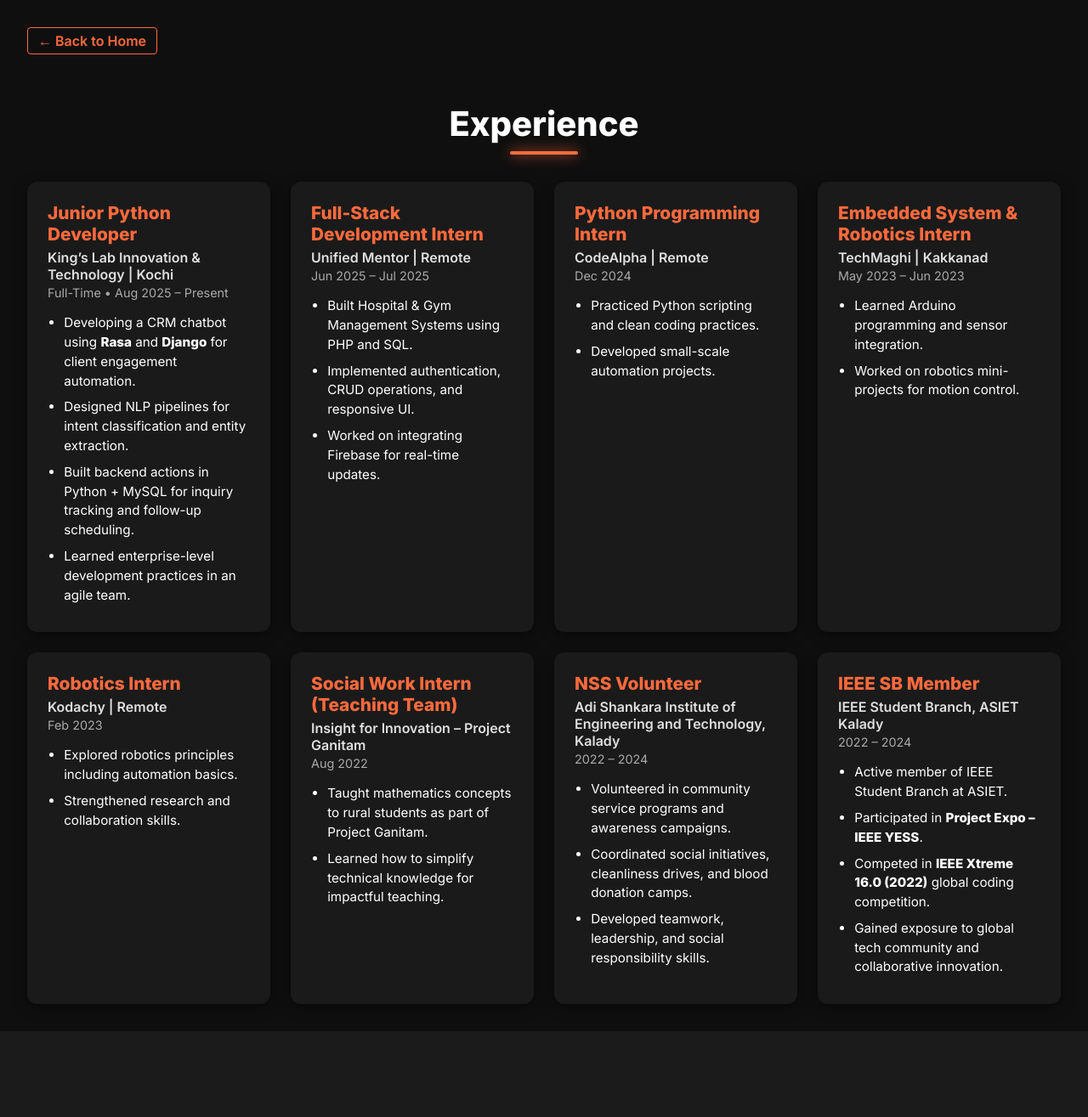
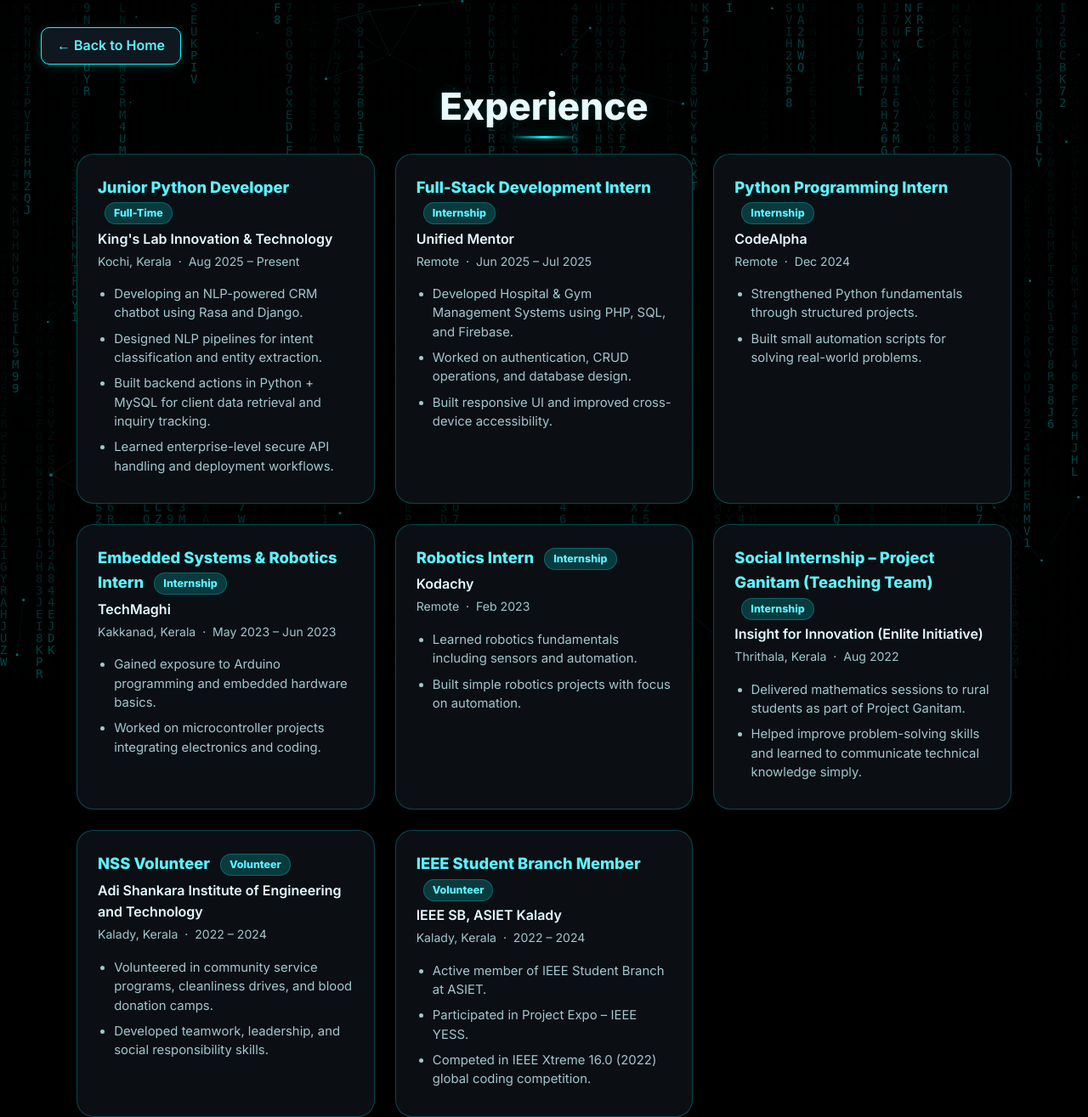
Before and after one commit to addy16-darsh/portfolio, a Flask app: page /experience in a window 1280 px wide. Shown: the whole page at 85% size. Before the commit the page ends 1204 px from the top, so only its background shows below. Run offline with Flask 3, Linux system fonts and the light colour scheme.

Commit message:
Update experience.html for dynamic experience cards
Refactor experience section to use dynamic rendering and improved styling.

```diff
--- a/templates/experience.html
+++ b/templates/experience.html
@@ -2,200 +2,40 @@
 <html lang="en">
 <head>
   <meta charset="UTF-8">
+  <meta name="viewport" content="width=device-width, initial-scale=1.0">
   <title>Experience | Balagopal Portfolio</title>
+  <link rel="stylesheet" href="{{ url_for('static', filename='css/style.css') }}">
   <link href="https://fonts.googleapis.com/css2?family=Inter:wght@400;600;800&display=swap" rel="stylesheet">
   <style>
-    body {
-      font-family: 'Inter', sans-serif;
-      background: #0f0f0f;
-      color: #fff;
-      margin: 0;
-      padding: 2rem;
-    }
-
-    /* Heading with underline glow */
-    h2 {
-  text-align: center;
-  font-size: 2.5rem;
-  color: #fff;
-  margin-bottom: 2rem;
-  position: relative;
-}
-
-h2::after {
-  content: "";
-  display: block;
-  width: 80px;              /* length of underline */
-  height: 4px;              /* thickness */
-  background: #ff6a3d;      /* underline color */
-  margin: 0.5rem auto 0;    /* center align */
-  border-radius: 2px;
-  box-shadow: 0 0 15px #ff6a3d; /* glow effect */
-}
-
-
-    .back-btn {
-      display: inline-block;
-      margin-bottom: 1.5rem;
-      color: #ff6a3d;
-      border: 1px solid #ff6a3d;
-      padding: 5px 12px;
-      border-radius: 4px;
-      text-decoration: none;
-      font-weight: 600;
-    }
-    .back-btn:hover {
-      background: #ff6a3d;
-      color: #fff;
-    }
-
-    .grid {
-      display: grid;
-      grid-template-columns: repeat(auto-fit, minmax(280px, 1fr));
-      gap: 1.5rem;
-    }
-
-    .card {
-      background: #1a1a1a;
-      border-radius: 12px;
-      padding: 1.5rem;
-      box-shadow: 0 4px 15px rgba(0,0,0,0.5);
-      transition: transform 0.2s, box-shadow 0.2s;
-    }
-    .card:hover {
-      transform: scale(1.03);
-      box-shadow: 0 0 15px #ff6a3d;
-    }
-
-    .card h3 {
-      margin-top: 0;
-      margin-bottom: 0.3rem;
-      color: #ff6a3d;
-      font-size: 1.3rem;
-    }
-
-    .company {
-      font-weight: 600;
-      color: #e0e0e0;
-      margin-bottom: 0.2rem;
-    }
-
-    .meta {
-      font-size: 0.9rem;
-      color: #aaa;
-      margin-bottom: 1rem;
-    }
-
-    ul {
-      padding-left: 1.2rem;
-      margin: 0;
-    }
-
-    ul li {
-      margin-bottom: 0.5rem;
-      line-height: 1.5;
-      font-size: 0.95rem;
-    }
+    body { font-family: 'Inter', Arial, sans-serif; background: var(--bg); color: var(--text); margin: 0; padding: 2rem clamp(1rem, 4vw, 3rem); }
   </style>
 </head>
 <body>
-  <a href="{{ url_for('index') }}" class="back-btn">← Back to Home</a>
+  <canvas id="matrix"></canvas>
+  <canvas id="particles"></canvas>
+
+  <a class="back-btn" href="{{ url_for('index') }}">← Back to Home</a>
   <h2>Experience</h2>
 
-  <div class="grid">
-    <!-- Full-Time Job -->
-    <div class="card">
-      <h3>Junior Python Developer</h3>
-      <div class="company">King’s Lab Innovation & Technology | Kochi</div>
-      <div class="meta">Full-Time • Aug 2025 – Present</div>
-      <ul>
-        <li>Developing a CRM chatbot using <b>Rasa</b> and <b>Django</b> for client engagement automation.</li>
-        <li>Designed NLP pipelines for intent classification and entity extraction.</li>
-        <li>Built backend actions in Python + MySQL for inquiry tracking and follow-up scheduling.</li>
-        <li>Learned enterprise-level development practices in an agile team.</li>
-      </ul>
-    </div>
+  <div class="experience-grid">
+    {% for exp in experiences %}
+      <div class="exp-card">
+        <div class="role">
+          {{ exp.role }}
+          <span class="type-badge">{{ exp.type }}</span>
+        </div>
+        <div class="company">{{ exp.company }}</div>
+        <div class="meta">{{ exp.location }} &nbsp;·&nbsp; {{ exp.duration }}</div>
+        <ul>
+          {% for detail in exp.details %}
+            <li>{{ detail }}</li>
+          {% endfor %}
+        </ul>
+      </div>
+    {% endfor %}
+  </div>
 
-    <!-- Internship: Unified Mentor -->
-    <div class="card">
-      <h3>Full-Stack Development Intern</h3>
-      <div class="company">Unified Mentor | Remote</div>
-      <div class="meta">Jun 2025 – Jul 2025</div>
-      <ul>
-        <li>Built Hospital & Gym Management Systems using PHP and SQL.</li>
-        <li>Implemented authentication, CRUD operations, and responsive UI.</li>
-        <li>Worked on integrating Firebase for real-time updates.</li>
-      </ul>
-    </div>
-
-    <!-- Internship: CodeAlpha -->
-    <div class="card">
-      <h3>Python Programming Intern</h3>
-      <div class="company">CodeAlpha | Remote</div>
-      <div class="meta">Dec 2024</div>
-      <ul>
-        <li>Practiced Python scripting and clean coding practices.</li>
-        <li>Developed small-scale automation projects.</li>
-      </ul>
-    </div>
-
-    <!-- Internship: TechMaghi -->
-    <div class="card">
-      <h3>Embedded System & Robotics Intern</h3>
-      <div class="company">TechMaghi | Kakkanad</div>
-      <div class="meta">May 2023 – Jun 2023</div>
-      <ul>
-        <li>Learned Arduino programming and sensor integration.</li>
-        <li>Worked on robotics mini-projects for motion control.</li>
-      </ul>
-    </div>
-
-    <!-- Internship: Kodachy -->
-    <div class="card">
-      <h3>Robotics Intern</h3>
-      <div class="company">Kodachy | Remote</div>
-      <div class="meta">Feb 2023</div>
-      <ul>
-        <li>Explored robotics principles including automation basics.</li>
-        <li>Strengthened research and collaboration skills.</li>
-      </ul>
-    </div>
-
-    <!-- Internship: Insight for Innovation -->
-    <div class="card">
-      <h3>Social Work Intern (Teaching Team)</h3>
-      <div class="company">Insight for Innovation – Project Ganitam</div>
-      <div class="meta">Aug 2022</div>
-      <ul>
-        <li>Taught mathematics concepts to rural students as part of Project Ganitam.</li>
-        <li>Learned how to simplify technical knowledge for impactful teaching.</li>
-      </ul>
-    </div>
-
-    <!-- NSS Volunteer -->
-    <div class="card">
-      <h3>NSS Volunteer</h3>
-      <div class="company">Adi Shankara Institute of Engineering and Technology, Kalady</div>
-      <div class="meta">2022 – 2024</div>
-      <ul>
-        <li>Volunteered in community service programs and awareness campaigns.</li>
-        <li>Coordinated social initiatives, cleanliness drives, and blood donation camps.</li>
-        <li>Developed teamwork, leadership, and social responsibility skills.</li>
-      </ul>
-    </div>
-
-    <!-- IEEE SB ASIET -->
-    <div class="card">
-      <h3>IEEE SB Member</h3>
-      <div class="company">IEEE Student Branch, ASIET Kalady</div>
-      <div class="meta">2022 – 2024</div>
-      <ul>
-        <li>Active member of IEEE Student Branch at ASIET.</li>
-        <li>Participated in <b>Project Expo – IEEE YESS</b>.</li>
-        <li>Competed in <b>IEEE Xtreme 16.0 (2022)</b> global coding competition.</li>
-        <li>Gained exposure to global tech community and collaborative innovation.</li>
-      </ul>
-    </div>
-  </div>
+  <script src="{{ url_for('static', filename='js/matrix.js') }}"></script>
+  <script src="{{ url_for('static', filename='js/particles.js') }}"></script>
 </body>
 </html>
```
